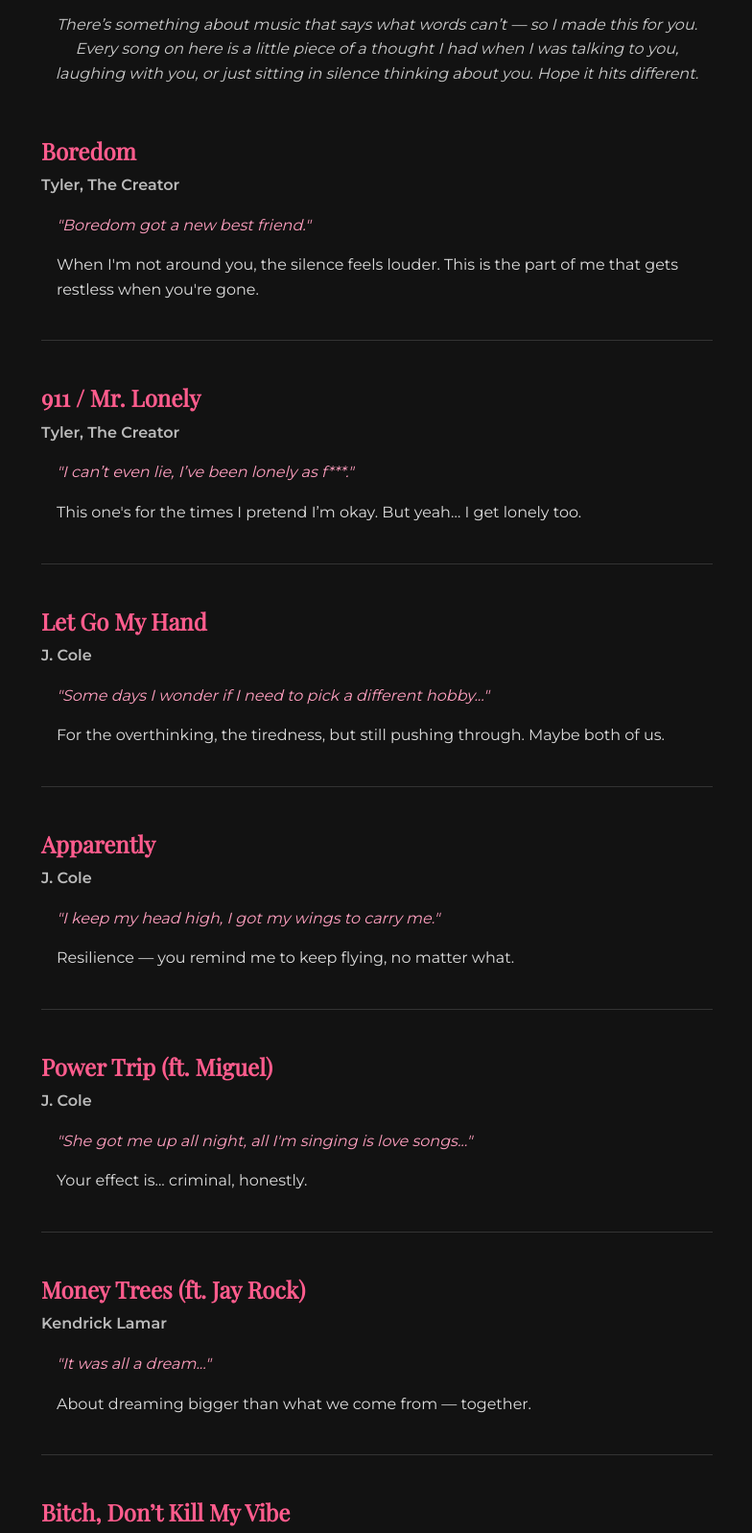
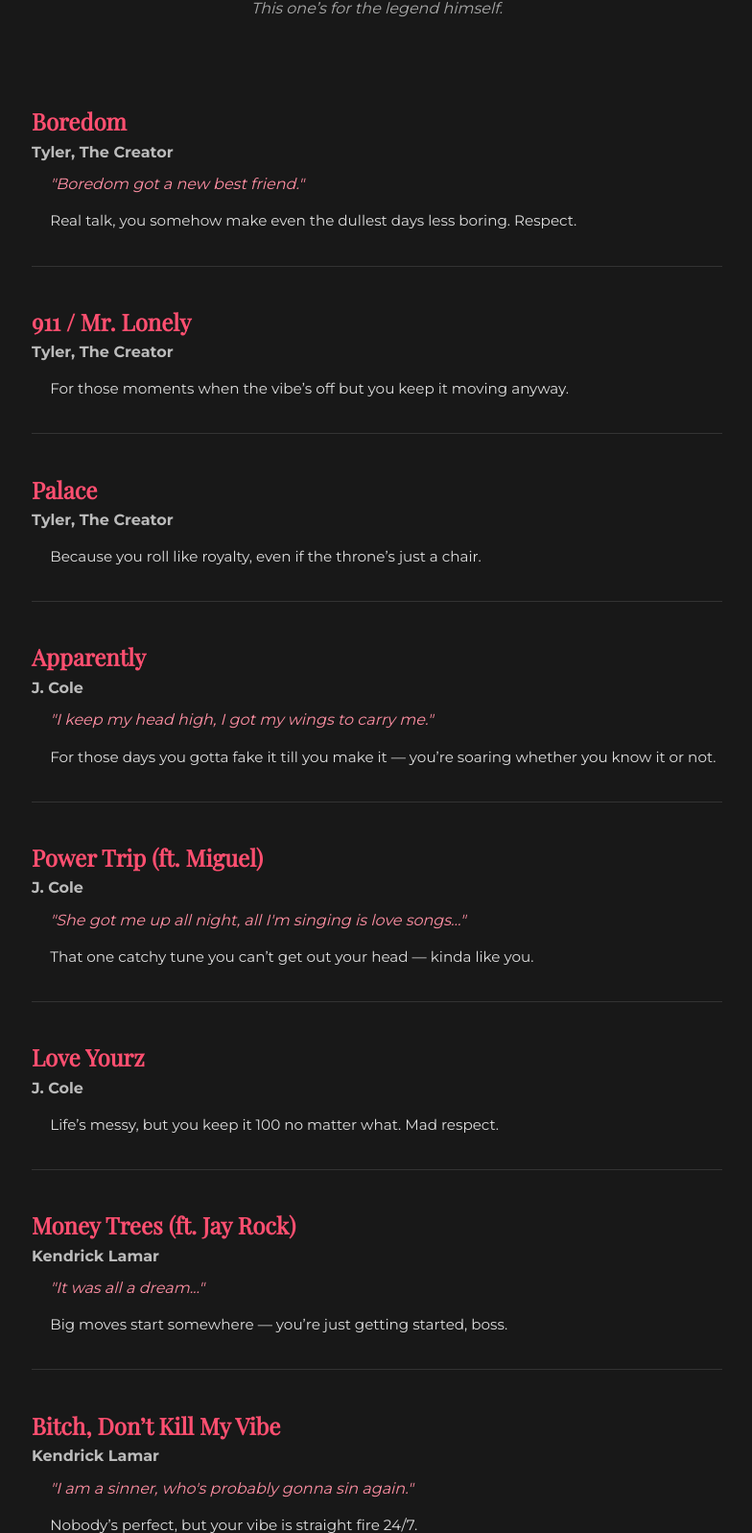
Before and after one commit to bida24-133/thabang-playlist, a plain HTML site: page index.html in a window 1280 px wide. Shown: the part 190-1787 px from the top of the page at 96% size, without its empty margins (247-1031 px from the left). Drawn offline with nearby package versions, Linux system fonts and the light colour scheme.

Commit message:
Update index.html

```diff
--- a/index.html
+++ b/index.html
@@ -3,72 +3,68 @@
 <head>
   <meta charset="UTF-8" />
   <meta name="viewport" content="width=device-width, initial-scale=1" />
-  <title>for Thabang Lerole — songs that feel like you</title>
+  <title>Thabang’s Playlist (No Cap)</title>
   <style>
-    @import url('https://fonts.googleapis.com/css2?family=Montserrat:wght@400;600&family=Playfair+Display&display=swap');
+    @import url('https://fonts.googleapis.com/css2?family=Montserrat:wght@400;700&family=Playfair+Display&display=swap');
     body {
-      margin: 0;
-      background: #121212;
-      color: #e0dede;
+      background: #181818;
+      color: #eee;
       font-family: 'Montserrat', sans-serif;
-      line-height: 1.6;
-      padding: 2rem;
-      max-width: 700px;
-      margin-left: auto;
-      margin-right: auto;
+      max-width: 720px;
+      margin: 2rem auto;
+      padding: 0 1rem;
+      line-height: 1.5;
     }
     h1 {
       font-family: 'Playfair Display', serif;
-      font-weight: 600;
-      font-size: 2.5rem;
-      margin-bottom: 0.25rem;
-      color: #ff5c8d;
+      color: #ff4f70;
+      font-weight: 700;
+      font-size: 2.8rem;
       text-align: center;
+      margin-bottom: 0.2rem;
     }
     p.intro {
       text-align: center;
       font-style: italic;
+      color: #aaa;
       margin-bottom: 3rem;
-      color: #ccc;
     }
     section.song {
-      margin-bottom: 2.5rem;
       border-bottom: 1px solid #333;
-      padding-bottom: 1.5rem;
+      padding: 1.2rem 0;
     }
-    h2.song-title {
+    h2 {
       font-family: 'Playfair Display', serif;
-      font-weight: 600;
-      color: #ff5c8d;
-      margin-bottom: 0.25rem;
+      font-weight: 700;
+      color: #ff4f70;
+      margin-bottom: 0.15rem;
       font-size: 1.5rem;
     }
     p.artist {
-      font-weight: 600;
+      margin: 0;
+      font-weight: 700;
       color: #bbb;
-      margin-top: 0;
-      margin-bottom: 0.5rem;
+      margin-bottom: 0.6rem;
     }
     blockquote {
       font-style: italic;
-      color: #ff9fbf;
-      margin-left: 1rem;
-      margin-bottom: 0.75rem;
+      color: #ff8fa3;
+      margin: 0 0 0.6rem 1.2rem;
     }
     p.meaning {
+      margin-left: 1.2rem;
       color: #ddd;
-      margin-left: 1rem;
-      font-size: 1rem;
+      font-size: 0.95rem;
     }
     footer {
       text-align: center;
       margin-top: 4rem;
-      font-size: 0.9rem;
+      font-size: 0.85rem;
       color: #555;
     }
-    @media (max-width: 500px) {
+    @media (max-width: 480px) {
       body {
-        padding: 1rem;
+        margin: 1rem;
       }
       h1 {
         font-size: 2rem;
@@ -77,95 +73,123 @@
   </style>
 </head>
 <body>
-  <h1>for Thabang Lerole — songs that feel like you</h1>
-  <p class="intro">There’s something about music that says what words can’t — so I made this for you. Every song on here is a little piece of a thought I had when I was talking to you, laughing with you, or just sitting in silence thinking about you. Hope it hits different.</p>
+  <h1>Thabang’s Playlist (No Cap)</h1>
+  <p class="intro">
+    Yo Thabang,<br>
+    Here’s some tunes that scream *you* — no fluff, no stress, just straight fire for your vibe.<br>
+    Play it loud, play it low, whatever mood you’re in.<br>
+    This one’s for the legend himself.
+  </p>
 
   <section class="song">
-    <h2 class="song-title">Boredom</h2>
+    <h2>Boredom</h2>
     <p class="artist">Tyler, The Creator</p>
     <blockquote>"Boredom got a new best friend."</blockquote>
-    <p class="meaning">When I'm not around you, the silence feels louder. This is the part of me that gets restless when you're gone.</p>
+    <p class="meaning">Real talk, you somehow make even the dullest days less boring. Respect.</p>
   </section>
 
   <section class="song">
-    <h2 class="song-title">911 / Mr. Lonely</h2>
+    <h2>911 / Mr. Lonely</h2>
     <p class="artist">Tyler, The Creator</p>
-    <blockquote>"I can’t even lie, I’ve been lonely as f***."</blockquote>
-    <p class="meaning">This one's for the times I pretend I’m okay. But yeah… I get lonely too.</p>
+    <p class="meaning">For those moments when the vibe’s off but you keep it moving anyway.</p>
   </section>
 
   <section class="song">
-    <h2 class="song-title">Let Go My Hand</h2>
-    <p class="artist">J. Cole</p>
-    <blockquote>"Some days I wonder if I need to pick a different hobby..."</blockquote>
-    <p class="meaning">For the overthinking, the tiredness, but still pushing through. Maybe both of us.</p>
+    <h2>Palace</h2>
+    <p class="artist">Tyler, The Creator</p>
+    <p class="meaning">Because you roll like royalty, even if the throne’s just a chair.</p>
   </section>
 
   <section class="song">
-    <h2 class="song-title">Apparently</h2>
+    <h2>Apparently</h2>
     <p class="artist">J. Cole</p>
     <blockquote>"I keep my head high, I got my wings to carry me."</blockquote>
-    <p class="meaning">Resilience — you remind me to keep flying, no matter what.</p>
+    <p class="meaning">For those days you gotta fake it till you make it — you’re soaring whether you know it or not.</p>
   </section>
 
   <section class="song">
-    <h2 class="song-title">Power Trip (ft. Miguel)</h2>
+    <h2>Power Trip (ft. Miguel)</h2>
     <p class="artist">J. Cole</p>
     <blockquote>"She got me up all night, all I'm singing is love songs..."</blockquote>
-    <p class="meaning">Your effect is... criminal, honestly.</p>
+    <p class="meaning">That one catchy tune you can’t get out your head — kinda like you.</p>
   </section>
 
   <section class="song">
-    <h2 class="song-title">Money Trees (ft. Jay Rock)</h2>
-    <p class="artist">Kendrick Lamar</p>
-    <blockquote>"It was all a dream..."</blockquote>
-    <p class="meaning">About dreaming bigger than what we come from — together.</p>
+    <h2>Love Yourz</h2>
+    <p class="artist">J. Cole</p>
+    <p class="meaning">Life’s messy, but you keep it 100 no matter what. Mad respect.</p>
   </section>
 
   <section class="song">
-    <h2 class="song-title">Bitch, Don’t Kill My Vibe</h2>
+    <h2>Money Trees (ft. Jay Rock)</h2>
     <p class="artist">Kendrick Lamar</p>
-    <blockquote>"I am a sinner, who's probably gonna sin again."</blockquote>
-    <p class="meaning">Real, raw, flawed — still worthy of love.</p>
+    <blockquote>"It was all a dream..."</blockquote>
+    <p class="meaning">Big moves start somewhere — you’re just getting started, boss.</p>
   </section>
 
   <section class="song">
-    <h2 class="song-title">In My Room</h2>
-    <p class="artist">Frank Ocean</p>
-    <blockquote>"I had a dream about a dream..."</blockquote>
-    <p class="meaning">Sometimes I think about you even when I’m not trying to.</p>
+    <h2>Bitch, Don’t Kill My Vibe</h2>
+    <p class="artist">Kendrick Lamar</p>
+    <blockquote>"I am a sinner, who's probably gonna sin again."</blockquote>
+    <p class="meaning">Nobody’s perfect, but your vibe is straight fire 24/7.</p>
   </section>
 
   <section class="song">
-    <h2 class="song-title">Lost</h2>
+    <h2>Lost</h2>
     <p class="artist">Frank Ocean</p>
     <blockquote>"She’s at a stove, can’t believe I got her out here cooking dope."</blockquote>
-    <p class="meaning">Wild situations, wild emotions — we find each other in the chaos.</p>
+    <p class="meaning">Weird, unexpected, but always cooking up something cool — just like you.</p>
   </section>
 
   <section class="song">
-    <h2 class="song-title">All The Stars (ft. Kendrick Lamar)</h2>
-    <p class="artist">SZA</p>
-    <blockquote>"Maybe the night that my dreams might let me know..."</blockquote>
-    <p class="meaning">For the moments when you wonder if this is what fate looks like.</p>
+    <h2>Pink + White</h2>
+    <p class="artist">Frank Ocean</p>
+    <blockquote>"You showed me love, glory from above."</blockquote>
+    <p class="meaning">Bright spots show up when you least expect ‘em — kinda like your vibe lighting up the room.</p>
   </section>
 
   <section class="song">
-    <h2 class="song-title">Good Days</h2>
+    <h2>Good Days</h2>
     <p class="artist">SZA</p>
     <blockquote>"Good day in my mind, safe to take a step out..."</blockquote>
-    <p class="meaning">You’re a good day — in a year full of cloudy ones.</p>
+    <p class="meaning">The soundtrack for those chill days — no stress, just vibes.</p>
   </section>
 
   <section class="song">
-    <h2 class="song-title">Let Me Go</h2>
+    <h2>Snooze</h2>
+    <p class="artist">SZA</p>
+    <blockquote>"I can’t lose when I’m with you..."</blockquote>
+    <p class="meaning">Winning just by being yourself. No contest.</p>
+  </section>
+
+  <section class="song">
+    <h2>Get You (ft. Kali Uchis)</h2>
     <p class="artist">Daniel Caesar</p>
-    <blockquote>"Please don’t make me wait, I’m going out my mind."</blockquote>
-    <p class="meaning">The push and pull of wanting you — and hoping you want me back.</p>
+    <blockquote>"Through drought and famine, natural disasters..."</blockquote>
+    <p class="meaning">No matter what’s going down, you stay solid. Real one.</p>
+  </section>
+
+  <section class="song">
+    <h2>Best Part (ft. H.E.R.)</h2>
+    <p class="artist">Daniel Caesar</p>
+    <blockquote>"You're the coffee that I need in the morning."</blockquote>
+    <p class="meaning">The daily boost we all need — lowkey essential.</p>
+  </section>
+
+  <section class="song">
+    <h2>Sweatpants</h2>
+    <p class="artist">Childish Gambino</p>
+    <p class="meaning">Because sometimes you just gotta flex in the comfiest way possible.</p>
+  </section>
+
+  <section class="song">
+    <h2>Truth Hurts</h2>
+    <p class="artist">Lizzo</p>
+    <p class="meaning">100% that energy. Own it.</p>
   </section>
 
   <footer>
-    &copy; 2025 Made with ❤️ for Thabang Lerole by Charlotte
+    &copy; 2025 Made with mad love for Thabang by Charlotte
   </footer>
 </body>
 </html>
```
